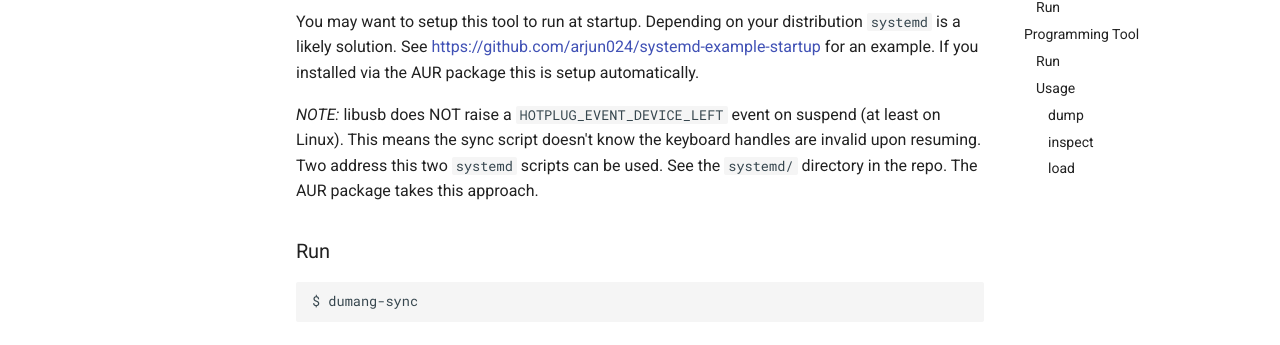
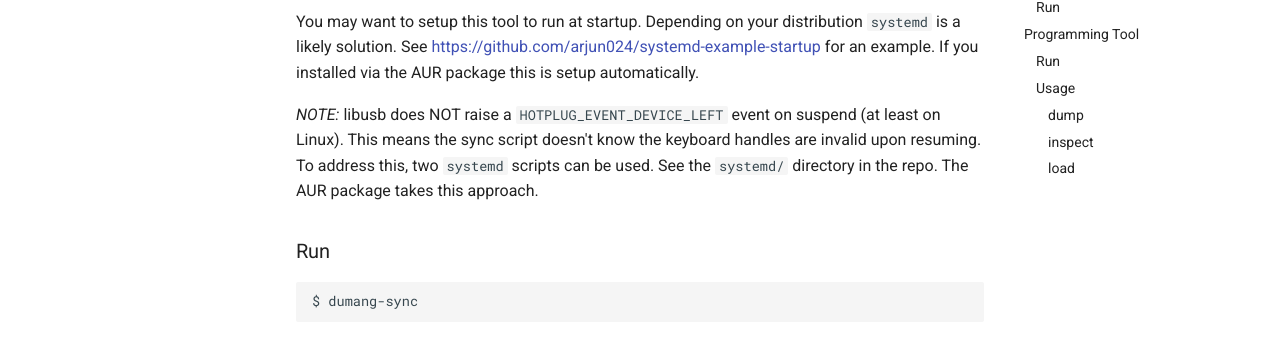
Before and after one commit to mayanez/dumang-keyboard-ctrl, an MkDocs documentation site: the page built from docs/index.md, in a window 1280 px wide and 900 px high, scrolled down 586 px. Shown: the part 155-500 px from the top of the window. Built offline with MkDocs 1.6.1 and Material for MkDocs 9.7.7, drawn with Linux system fonts in a browser that asks for light colours; comment, search, counter and statistics services are not loaded.

Commit message:
fix: Docs Typo

```diff
--- a/docs/index.md
+++ b/docs/index.md
@@ -17,7 +17,7 @@
 
 You may want to setup this tool to run at startup. Depending on your distribution `systemd` is a likely solution. See <https://github.com/arjun024/systemd-example-startup> for an example. If you installed via the AUR package this is setup automatically.
 
-_NOTE:_ libusb does NOT raise a `HOTPLUG_EVENT_DEVICE_LEFT` event on suspend (at least on Linux). This means the sync script doesn't know the keyboard handles are invalid upon resuming. Two address this two `systemd` scripts can be used. See the `systemd/` directory in the repo. The AUR package takes this approach.
+_NOTE:_ libusb does NOT raise a `HOTPLUG_EVENT_DEVICE_LEFT` event on suspend (at least on Linux). This means the sync script doesn't know the keyboard handles are invalid upon resuming. To address this, two `systemd` scripts can be used. See the `systemd/` directory in the repo. The AUR package takes this approach.
 
 ### Run
 
--- a/pyproject.toml
+++ b/pyproject.toml
@@ -1,6 +1,6 @@
 [tool.poetry]
 name = "dumang-ctrl"
-version = "1.0.2"
+version = "1.0.3"
 description = "Dumang DK6 Tools"
 authors = ["Miguel A. Arroyo <email@arroyo.me>"]
 repository = "https://github.com/mayanez/dumang-keyboard-ctrl"
```
